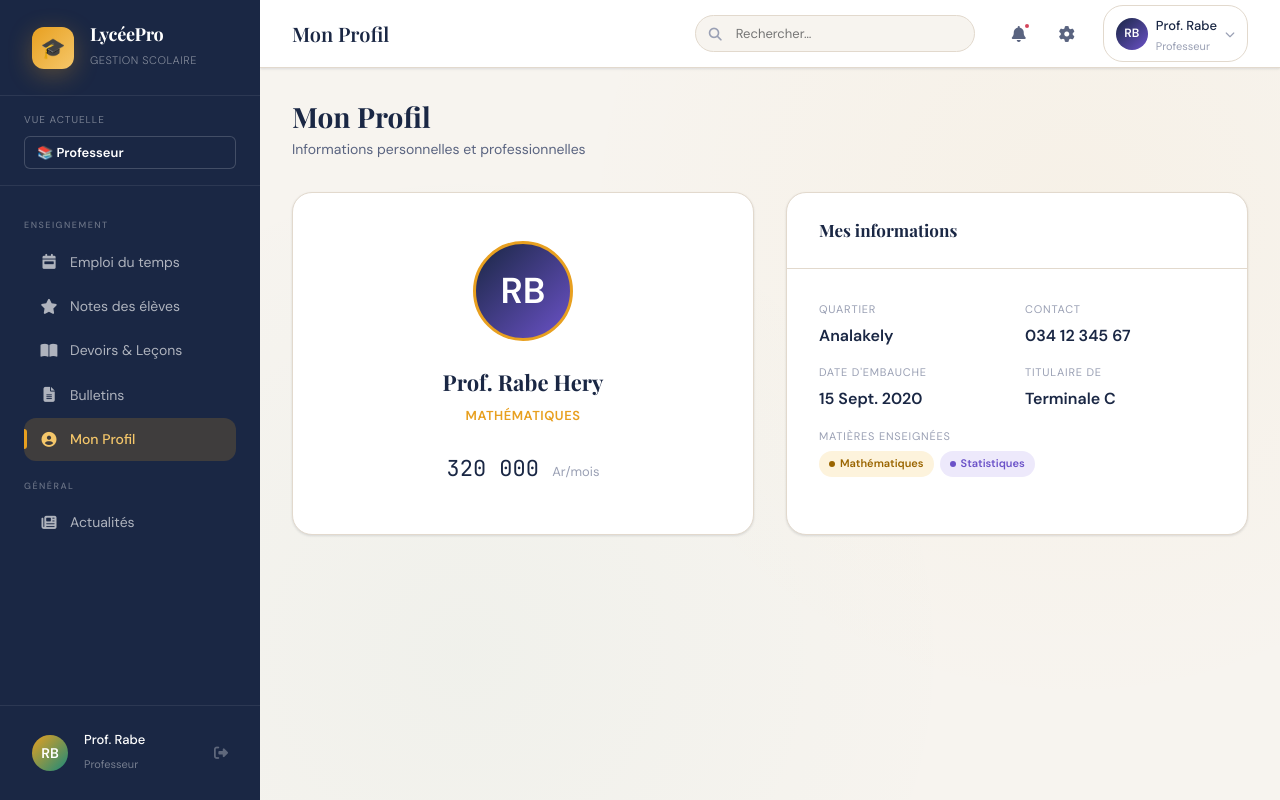
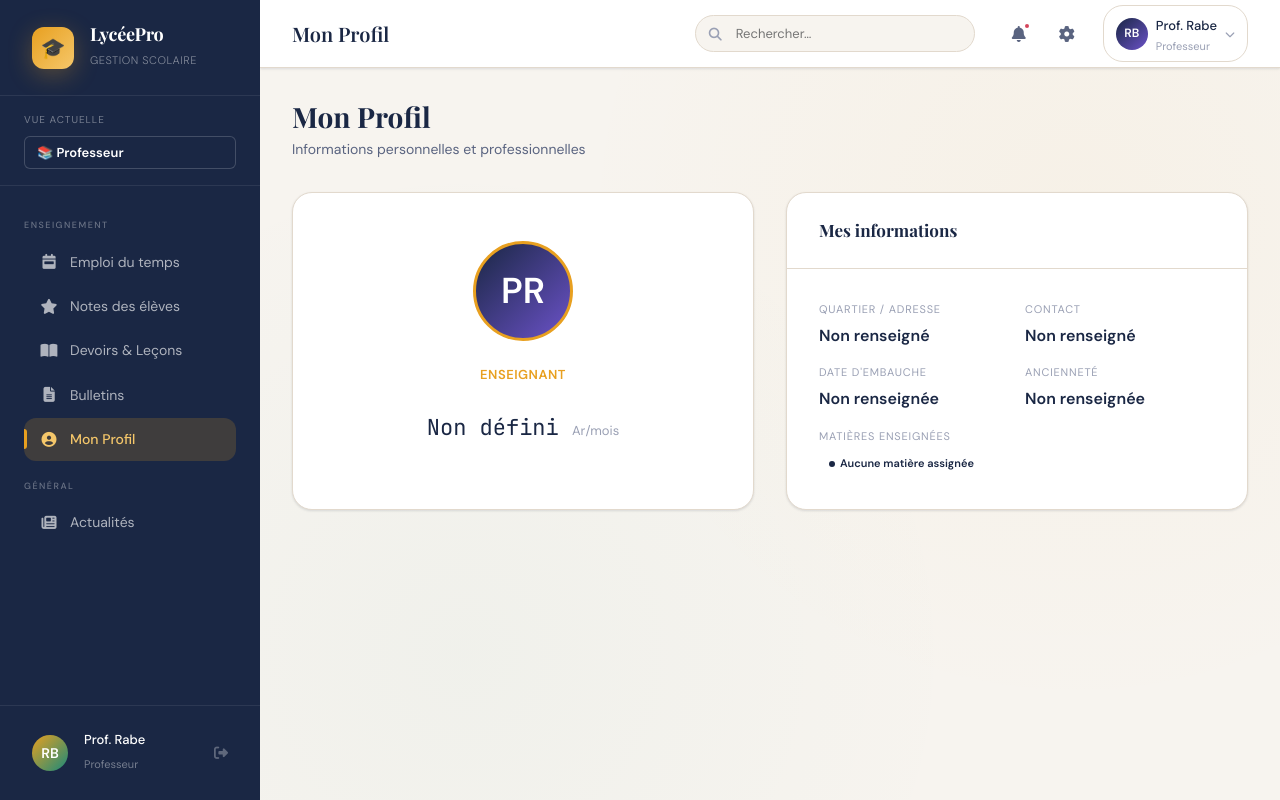
Before and after one commit to CoralieSanorana/Secteur_professeur, a CodeIgniter 4 app: the page made by app/Views/professeur/profil_prof.php in a window 1280 px wide. Run offline with PHP 8.4 and a stand-in for CodeIgniter, Linux system fonts and the light colour scheme; the template is opened without the code that fills it, so the values that code supplies are empty; some libraries are stand-ins or nearby versions.

Commit message:
Amélioration de l'affichage du profil enseignant avec des données dynamiques et ajout d'informations supplémentaires

```diff
--- a/app/Views/professeur/profil_prof.php
+++ b/app/Views/professeur/profil_prof.php
@@ -1,34 +1,45 @@
 <?php
-  $pageTitle = 'Mon Profil';
-  $activePage = 'prof-profil';
-  $activeRole = 'professeur';
-  $userName = 'Prof. Rabe';
-  $userRole = 'Professeur';
-  $userInitials = 'RB';
+  $pageTitle = $pageTitle ?? 'Mon Profil';
+  $activePage = $activePage ?? 'prof-profil';
+  $activeRole = $activeRole ?? 'professeur';
+  $userName = $userName ?? 'Professeur';
+  $userRole = $userRole ?? 'Professeur';
+  $userInitials = $userInitials ?? 'PR';
+
+  $prof = $prof ?? [];
+  $matieres = $prof['matieres_enseignees'] ?? [];
 ?>
 
-<?= view('inc/header',['pageTitle' => $pageTitle, 'activePage' => $activePage]) ?>
+<?= view('inc/header', ['pageTitle' => $pageTitle, 'activePage' => $activePage]) ?>
 
     <section class="page-section active" id="prof-profil">
       <div class="page-header"><div><h2>Mon Profil</h2><p>Informations personnelles et professionnelles</p></div></div>
       <div class="grid-2">
         <div class="card">
           <div class="card-body" style="text-align:center;padding:var(--sp-2xl);">
-            <div class="prof-card-avatar" style="background:linear-gradient(135deg,var(--clr-navy),var(--clr-violet));width:100px;height:100px;font-size:36px;margin:0 auto var(--sp-lg);">RB</div>
-            <h3 style="font-family:var(--font-display);font-size:22px;">Prof. Rabe Hery</h3>
-            <div style="color:var(--clr-amber);font-weight:600;font-size:13px;margin-top:6px;text-transform:uppercase;letter-spacing:.5px;">Mathématiques</div>
-            <div style="margin-top:var(--sp-lg);font-family:var(--font-mono);font-size:22px;color:var(--clr-navy);">320 000 <span style="font-size:13px;font-family:var(--font-body);color:var(--clr-text-muted);">Ar/mois</span></div>
+            <div class="prof-card-avatar" style="background:linear-gradient(135deg,var(--clr-navy),var(--clr-violet));width:100px;height:100px;font-size:36px;margin:0 auto var(--sp-lg);"><?= $userInitials ?></div>
+            <h3 style="font-family:var(--font-display);font-size:22px;"><?= esc($prof['prenom'] ?? '') ?> <?= esc($prof['nom'] ?? '') ?></h3>
+            <div style="color:var(--clr-amber);font-weight:600;font-size:13px;margin-top:6px;text-transform:uppercase;letter-spacing:.5px;"><?= esc($prof['specialite'] ?? 'Enseignant') ?></div>
+            <div style="margin-top:var(--sp-lg);font-family:var(--font-mono);font-size:22px;color:var(--clr-navy);"><?= $salaireFormate ?? 'Non défini' ?> <span style="font-size:13px;font-family:var(--font-body);color:var(--clr-text-muted);">Ar/mois</span></div>
           </div>
         </div>
         <div class="card">
           <div class="card-header"><h3>Mes informations</h3></div>
           <div class="card-body">
             <div style="display:grid;grid-template-columns:1fr 1fr;gap:var(--sp-md);">
-              <div><div style="font-size:11px;text-transform:uppercase;letter-spacing:.8px;color:var(--clr-text-muted);margin-bottom:4px;">Quartier</div><strong>Analakely</strong></div>
-              <div><div style="font-size:11px;text-transform:uppercase;letter-spacing:.8px;color:var(--clr-text-muted);margin-bottom:4px;">Contact</div><strong>034 12 345 67</strong></div>
-              <div><div style="font-size:11px;text-transform:uppercase;letter-spacing:.8px;color:var(--clr-text-muted);margin-bottom:4px;">Date d'embauche</div><strong>15 Sept. 2020</strong></div>
-              <div><div style="font-size:11px;text-transform:uppercase;letter-spacing:.8px;color:var(--clr-text-muted);margin-bottom:4px;">Titulaire de</div><strong>Terminale C</strong></div>
-              <div style="grid-column:span 2;"><div style="font-size:11px;text-transform:uppercase;letter-spacing:.8px;color:var(--clr-text-muted);margin-bottom:4px;">Matières enseignées</div><div style="display:flex;gap:6px;flex-wrap:wrap;margin-top:6px;"><span class="badge badge-amber">Mathématiques</span><span class="badge badge-violet">Statistiques</span></div></div>
+              <div><div style="font-size:11px;text-transform:uppercase;letter-spacing:.8px;color:var(--clr-text-muted);margin-bottom:4px;">Quartier / Adresse</div><strong><?= esc($prof['adresse'] ?? 'Non renseigné') ?></strong></div>
+              <div><div style="font-size:11px;text-transform:uppercase;letter-spacing:.8px;color:var(--clr-text-muted);margin-bottom:4px;">Contact</div><strong><?= esc($prof['telephone'] ?? 'Non renseigné') ?></strong></div>
+              <div><div style="font-size:11px;text-transform:uppercase;letter-spacing:.8px;color:var(--clr-text-muted);margin-bottom:4px;">Date d'embauche</div><strong><?= !empty($prof['date_embauche']) ? date('d M. Y', strtotime($prof['date_embauche'])) : 'Non renseignée' ?></strong></div>
+              <div><div style="font-size:11px;text-transform:uppercase;letter-spacing:.8px;color:var(--clr-text-muted);margin-bottom:4px;">Ancienneté</div><strong><?= $anciennete ?? 'Non renseignée' ?></strong></div>
+              <div style="grid-column:span 2;"><div style="font-size:11px;text-transform:uppercase;letter-spacing:.8px;color:var(--clr-text-muted);margin-bottom:4px;">Matières enseignées</div><div style="display:flex;gap:6px;flex-wrap:wrap;margin-top:6px;">
+                <?php if (!empty($matieres)): ?>
+                  <?php foreach ($matieres as $m): ?>
+                    <span class="badge badge-amber"><?= esc($m['nom']) ?></span>
+                  <?php endforeach; ?>
+                <?php else: ?>
+                  <span class="badge badge-secondary">Aucune matière assignée</span>
+                <?php endif; ?>
+              </div></div>
             </div>
           </div>
         </div>
```
